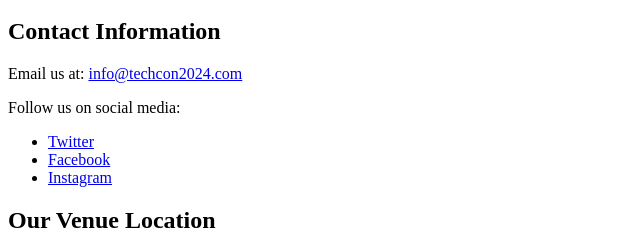
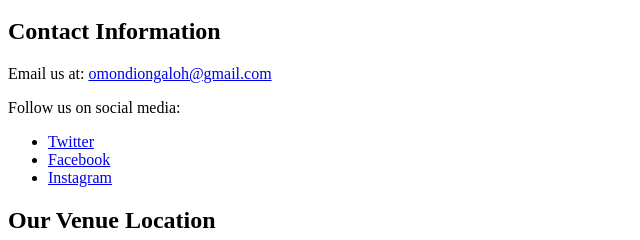
Before and after one commit to pazii-boop/TechCon_HTML, a plain HTML site: page techcon_website/contact.html in a window 1280 px wide. Shown: the part 154-394 px from the top of the page, 0-640 px from the left. Drawn offline with Linux system fonts and the light colour scheme.

Commit message:
contact and location

```diff
--- a/techcon_website/contact.html
+++ b/techcon_website/contact.html
@@ -26,7 +26,7 @@
         <h2>Contact Information</h2>
         <p>
           Email us at:
-          <a href="mailto:info@techcon2024.com">info@techcon2024.com</a>
+          <a href="mailto:info@techcon2024.com">omondiongaloh@gmail.com</a>
         </p>
         <p>Follow us on social media:</p>
         <ul>
```
